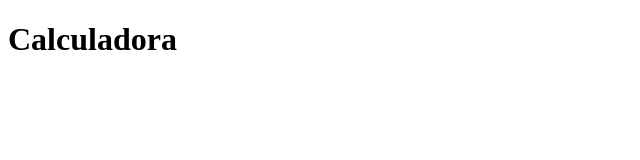
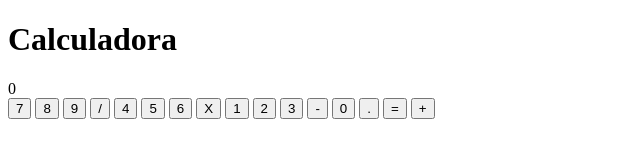
Before and after one commit to OiakBez/calculator-in-javascript, a plain HTML site: page index.html in a window 1280 px wide. Shown: the whole page, without its empty margins (0-640 px from the left). Drawn offline with Linux system fonts and the light colour scheme.

Commit message:
feat: estrutura dos botões

```diff
--- a/index.html
+++ b/index.html
@@ -11,6 +11,36 @@
 
     <h1>Calculadora</h1>
 
+    <main class="calculadora">
+        <div class="visor">
+            0
+        </div>
+
+        <div class="botoes">
+
+            <button>7</button>
+            <button>8</button>
+            <button>9</button>
+            <button>/</button>
+
+            <button>4</button>
+            <button>5</button>
+            <button>6</button>
+            <button>X</button>
+
+            <button>1</button>
+            <button>2</button>
+            <button>3</button>
+            <button>-</button>
+
+            <button>0</button>
+            <button>.</button>
+            <button>=</button>
+            <button>+</button>
+
+        </div>
+    </main>
+
     <script scr="script.js"></script>
 </body>
 </html>
```
